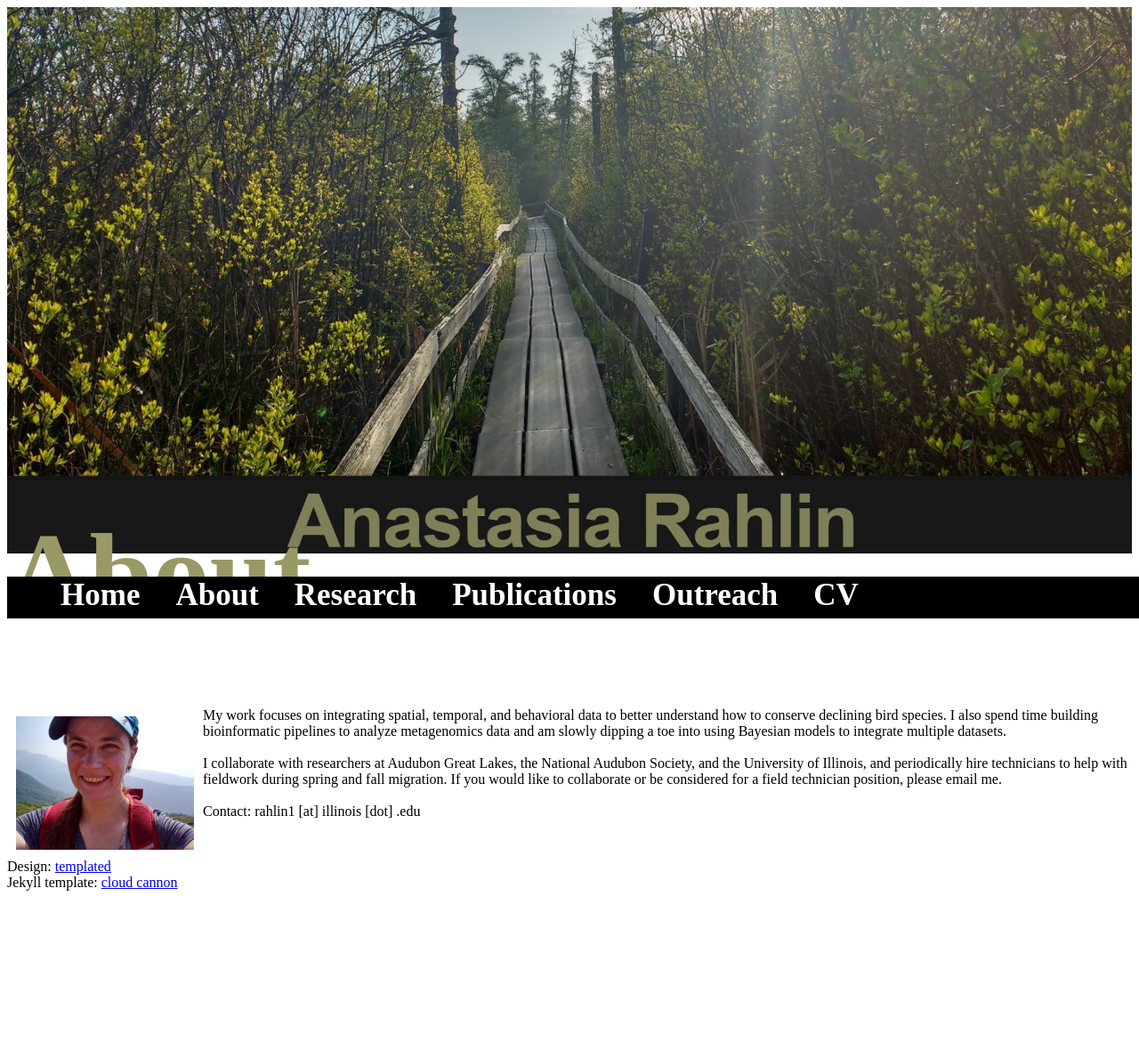
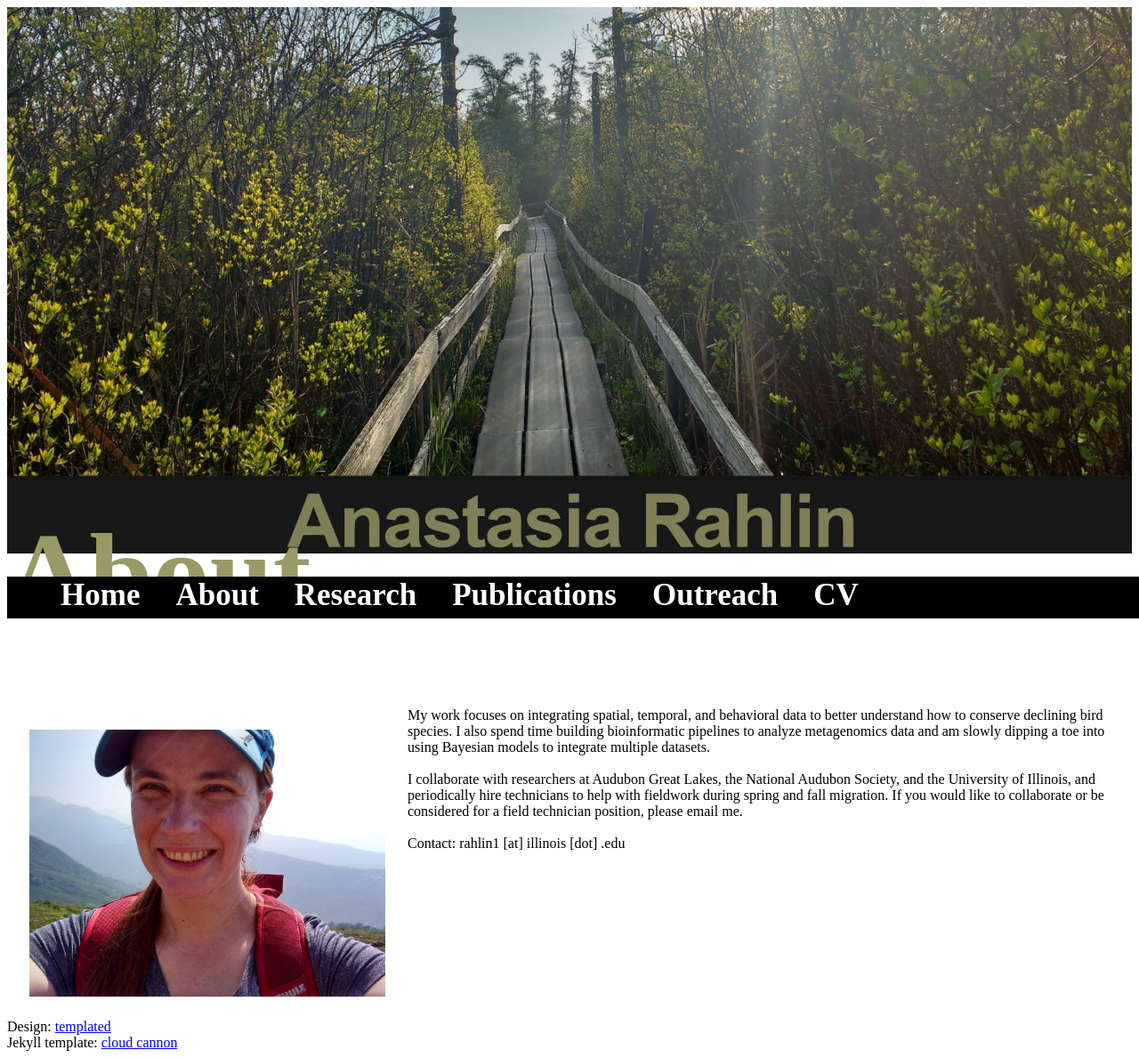
Before and after one commit to anarahlin/anarahlin.github.io, a Jekyll site: the page built from about.html, in a window 1280 px wide. Shown: the whole page at 89% size. Built offline with Jekyll 4.4.1, drawn with Linux system fonts in a browser that asks for light colours; nearby versions of some CDN libraries; comment, search, counter and statistics services are not loaded; before the commit the page ends 1009 px from its top, so only the background shows below that.

Commit message:
Update about.html

```diff
--- a/about.html
+++ b/about.html
@@ -27,7 +27,7 @@ div {
 }
 
 .img1 {
-  padding: 10px;
+  padding: 25px;
   float: left;
 }
 
@@ -42,7 +42,7 @@ div {
 	</header>
 
 	<div class="clearfix">
-	<img class = "img1" src="/assets/images/cheesin.jpg" alt="intrepid field biologist" width = "200" height = "auto">
+	<img class = "img1" src="/assets/images/cheesin.jpg" alt="intrepid field biologist" width = "400" height = "auto">
 
 	<p align="left">
 	My work focuses on integrating spatial, temporal, and behavioral data to better understand how to conserve declining bird species. I also spend time building bioinformatic pipelines to analyze metagenomics data and am slowly dipping a toe into using Bayesian models to integrate multiple datasets.
```
